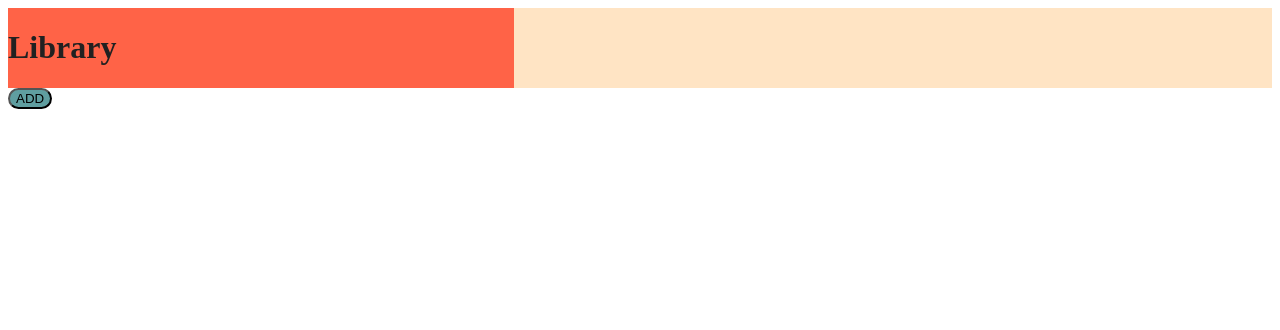
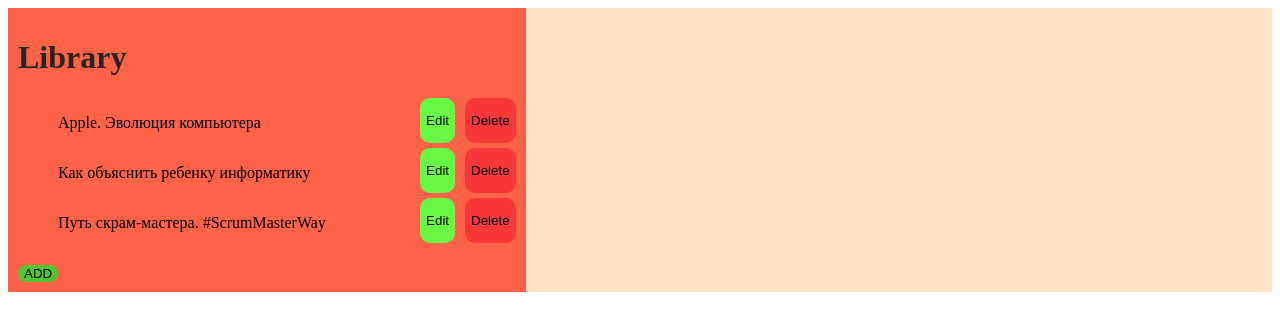
Before and after one commit to Rostyslav-Baryshok/book-library, a plain HTML site: page index.html in a window 1280 px wide. Drawn offline with Linux system fonts and the light colour scheme.

Commit message:
adds style button

```diff
--- a/css/style.css
+++ b/css/style.css
@@ -4,24 +4,48 @@
 
 .left-container {
 width: 40%;
-height: 80px;
+padding: 10px;
 background-color: tomato;
 }
 
 .right-container {
 width: 60%;
-height: 80px;
 background-color:bisque;
 }
 
 .title {
-  color: #212121;
+  color: #252525;
 }
 .ul {
 list-style-type: none;
 }
 
 .btn-add {
-border-radius: 20px;
-background-color: cadetblue;
+border-radius: 10px;
+border: none;
+background-color: rgb(82, 199, 52);
 }
+
+.list {
+display: flex;
+}
+
+.text {
+
+}
+
+.edit-btn {
+margin-left: auto;
+margin-bottom: 5px;
+background-color: rgb(105, 249, 69);
+border: none;
+border-radius: 10px;
+}
+
+.del-btn {
+margin-left: 10px;
+margin-bottom: 5px;
+background-color: rgb(247, 56, 56);
+border: none;
+border-radius: 10px;
+}
--- a/js/index.js
+++ b/js/index.js
@@ -62,3 +62,8 @@ divLeft.prepend(titleEl, ulEl, btnEl)
 titleEl.classList.add("title")
 ulEl.classList.add("ul")
 btnEl.classList.add("btn-add")
+
+const markup = books.map((book) => `<li class="list"><p class="text">${book.title}</p><button class="edit-btn">Edit</button><button class="del-btn">Delete</button></li>`).join("");
+console.log(markup);
+
+ulEl.insertAdjacentHTML("afterbegin", markup)
```
